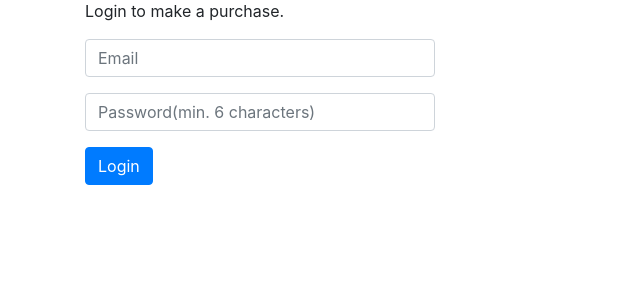
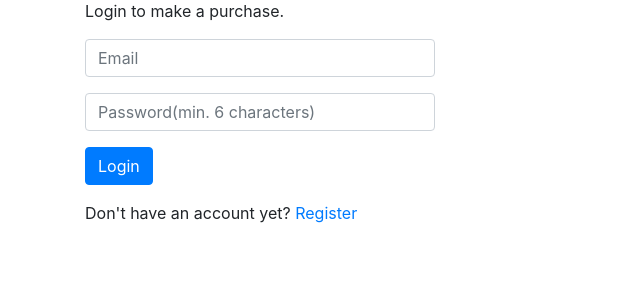
Before and after one commit to sumitsingh886/Mini-Project9, a PHP site: page /login.php in a window 1280 px wide. Shown: the part 208-508 px from the top of the page, without its empty margins (0-640 px from the left). Run offline with PHP 8.4, Linux system fonts and the light colour scheme; some web fonts are replaced.

Commit message:
link for register

```diff
--- a/Online shoping system/login.php
+++ b/Online shoping system/login.php
@@ -46,6 +46,8 @@
                             </div>
                         </form>
                     </div>
+                    <div>Don't have an account yet? <a href="signup.php">Register</a></div>
+                </div>
                 </div>
             </div>
         </div>
```
